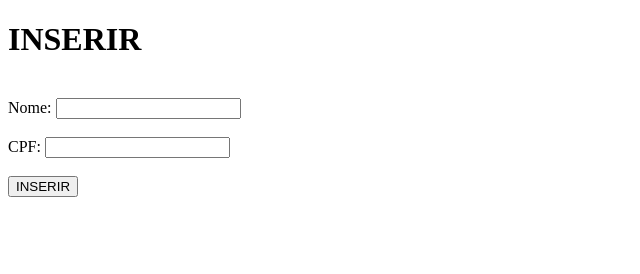
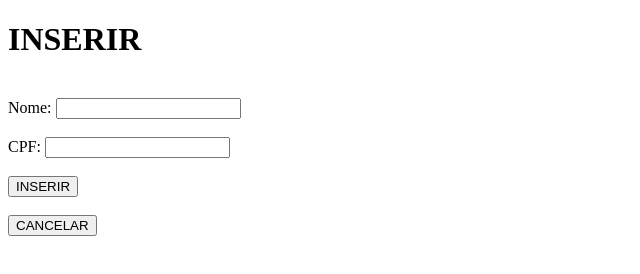
Before and after one commit to PanicAThePython/Testes, a plain HTML site: page html/templates/inserir.html in a window 1280 px wide. Shown: the whole page, without its empty margins (0-640 px from the left). Drawn offline with Linux system fonts and the light colour scheme.

Commit message:
Adicionando o botão de cancelar

```diff
--- a/html/templates/inserir.html
+++ b/html/templates/inserir.html
@@ -14,5 +14,9 @@
         <br><br>
         <input type="submit" value="INSERIR">
     </form>
+    <br>
+    <form action="/listar">
+        <input type="submit" value="CANCELAR">
+    </form>
 </body>
 </html>
```
